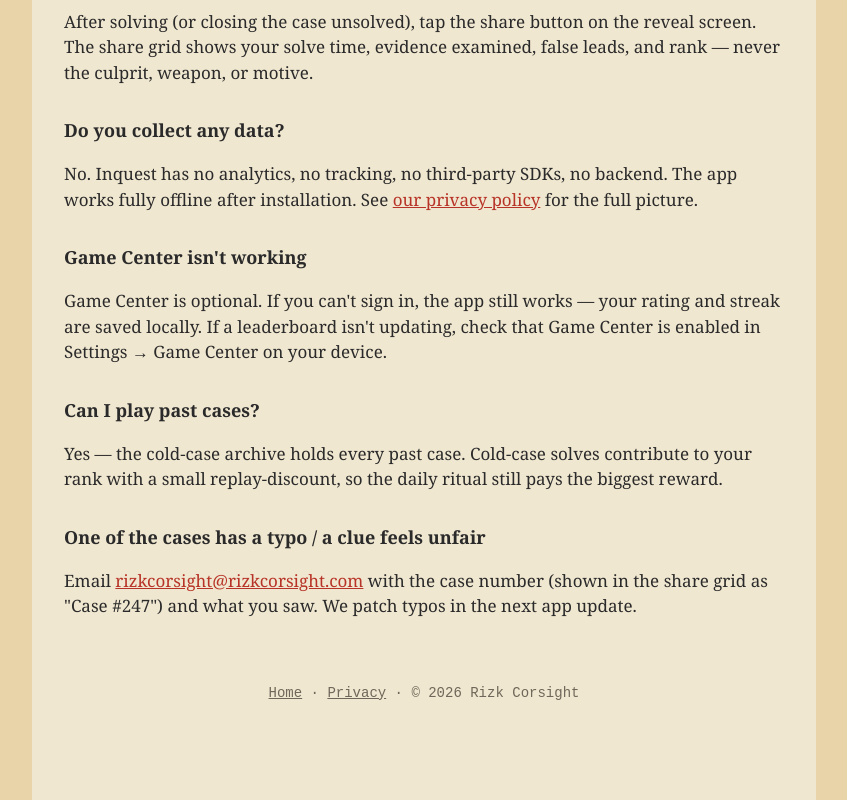
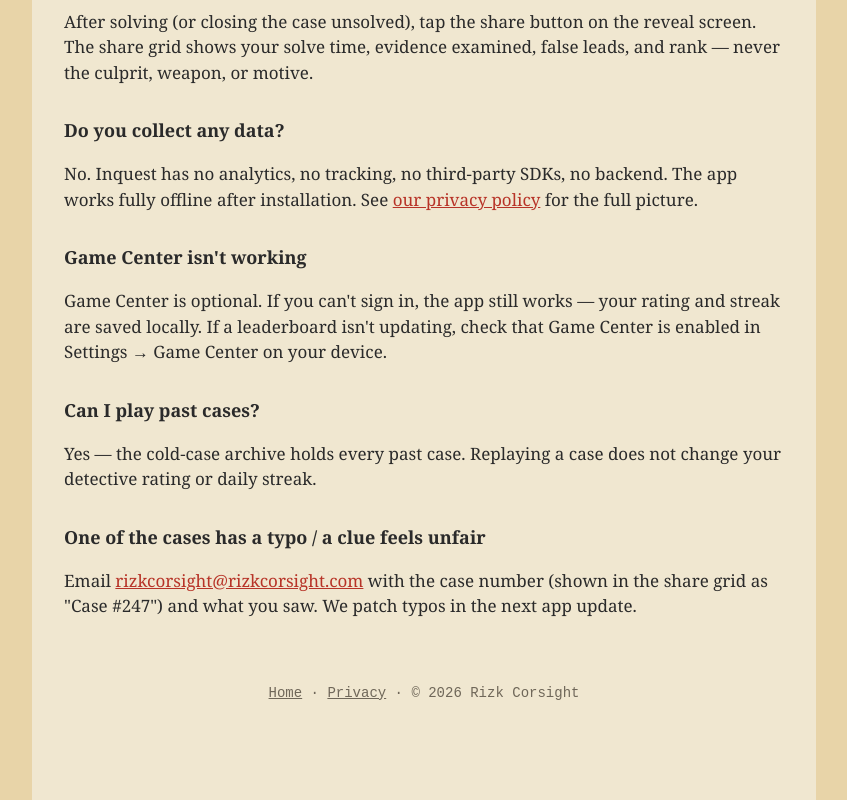
Before and after one commit to Rizkcorsight/inquest-app-pages, a plain HTML site: page support.html in a window 1280 px wide. Shown: the part 687-1487 px from the top of the page, without its empty margins (216-1063 px from the left). Drawn offline with Linux system fonts and the light colour scheme.

Commit message:
Align public Inquest support copy with release

```diff
--- a/support.html
+++ b/support.html
@@ -49,7 +49,7 @@
   <p>Game Center is optional. If you can't sign in, the app still works — your rating and streak are saved locally. If a leaderboard isn't updating, check that Game Center is enabled in Settings → Game Center on your device.</p>
 
   <h2>Can I play past cases?</h2>
-  <p>Yes — the cold-case archive holds every past case. Cold-case solves contribute to your rank with a small replay-discount, so the daily ritual still pays the biggest reward.</p>
+  <p>Yes — the cold-case archive holds every past case. Replaying a case does not change your detective rating or daily streak.</p>
 
   <h2>One of the cases has a typo / a clue feels unfair</h2>
   <p>Email <a href="mailto:rizkcorsight@rizkcorsight.com">rizkcorsight@rizkcorsight.com</a> with the case number (shown in the share grid as "Case #247") and what you saw. We patch typos in the next app update.</p>
```
Also changed, not shown: index.html (+1 -1 lines).
